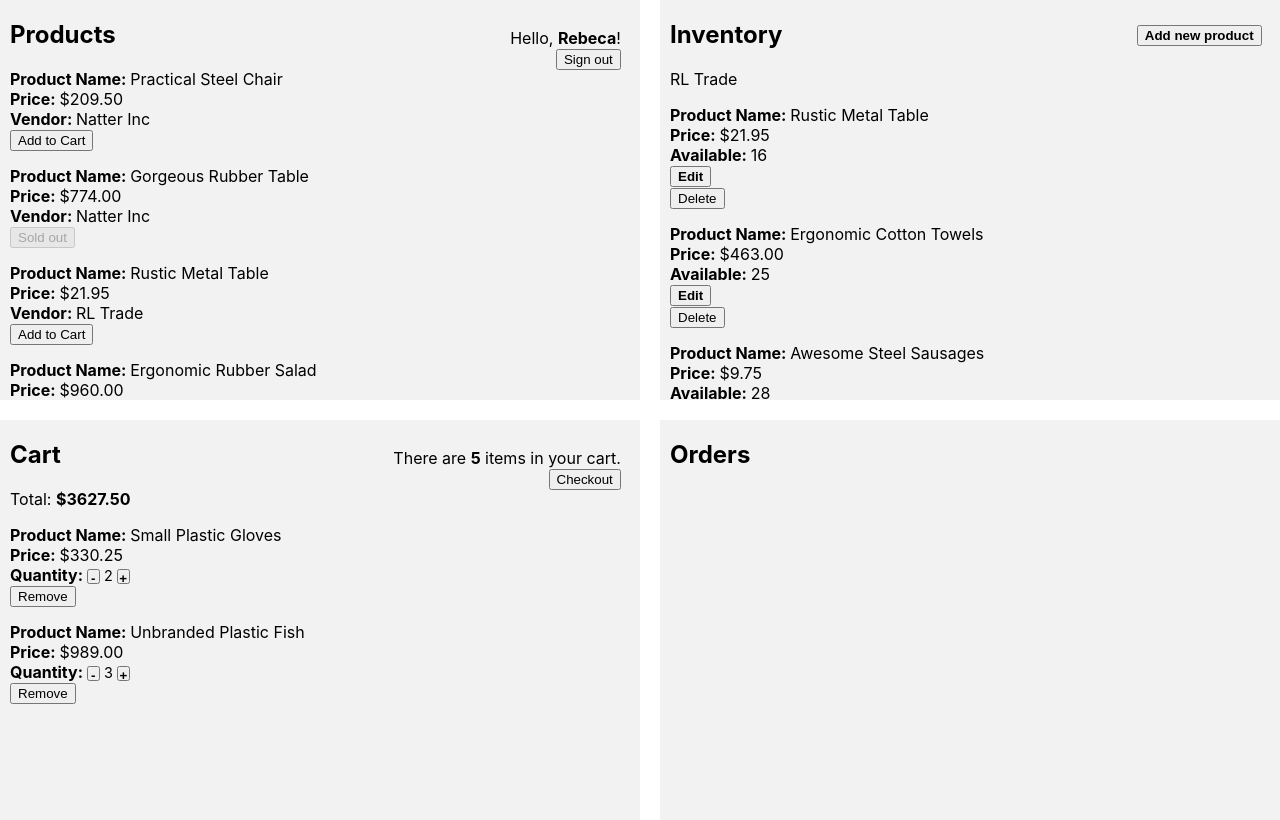
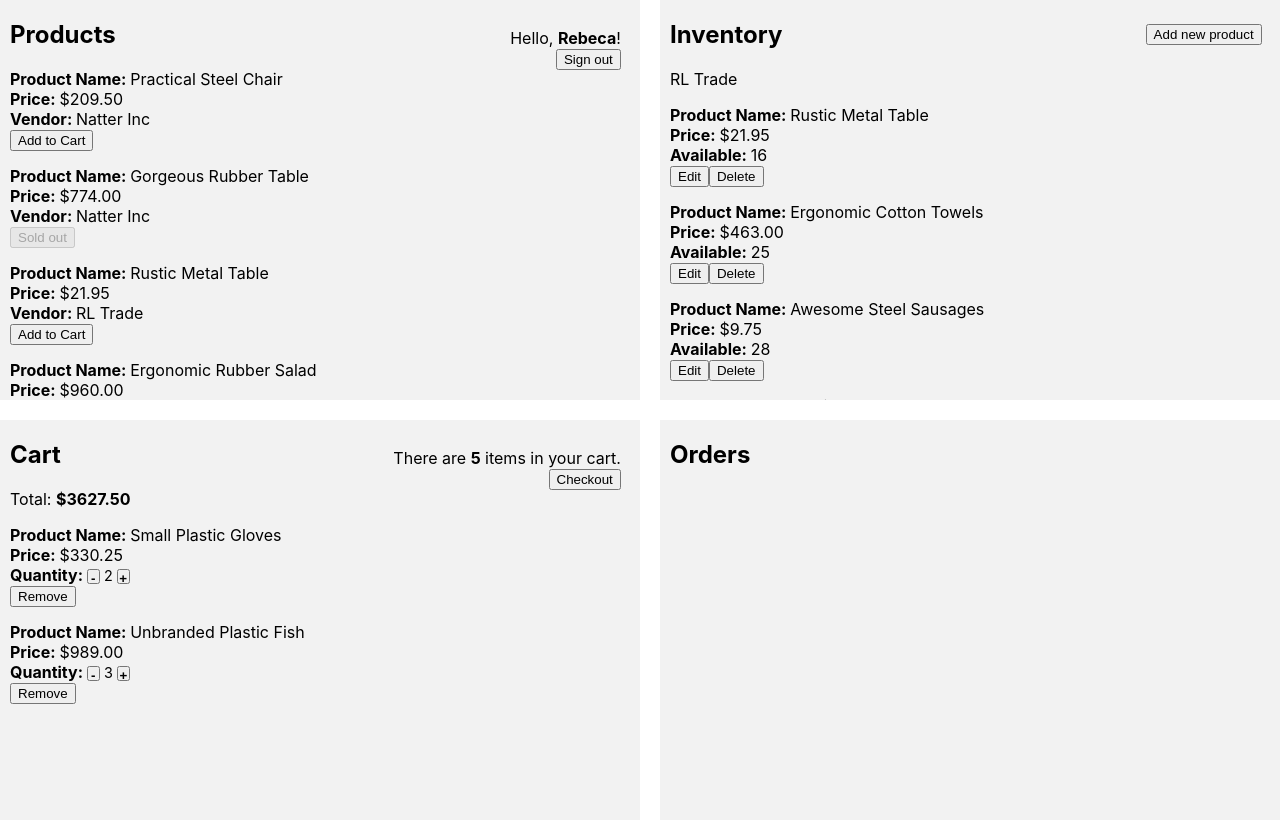
Before and after one commit to KeelerBe/redux-cart, a React (Create React App) app: page / in a window 1280 px wide. Built offline with nearby package versions, Linux system fonts and the light colour scheme.

Commit message:
Fix css for modal buttons

```diff
--- a/src/components/ModalButton.js
+++ b/src/components/ModalButton.js
@@ -3,7 +3,7 @@ import PropTypes from 'prop-types'
 
 const ModalButton = ({ id, label, onClick }) => (
 	<button id={id} onClick={onClick}>
-		<b>{label}</b>
+		{label}
 	</button>
 )
 
--- a/src/components/ModalHandler.js
+++ b/src/components/ModalHandler.js
@@ -13,9 +13,9 @@ class ModalHandler extends React.Component {
 
 	render() {
 		return (
-			<section id="modal">
+			<div id="modal">
 				<ModalButton
-					id={this.props.id}
+					id={this.props.id || ''}
 					label={this.props.label}
 					onClick={this.openModal}
 				/>
@@ -31,7 +31,7 @@ class ModalHandler extends React.Component {
 						</ProductFormContainer>
 					</Modal>
 				)}
-			</section>
+			</div>
 		)
 	}
 }
--- a/src/components/ProductItem.js
+++ b/src/components/ProductItem.js
@@ -8,11 +8,7 @@ const ProductItem = ({ product, actions }) => (
 		{actions.map(
 			(action) =>
 				action.label === 'Edit' ? (
-					<ModalHandler
-						key={action.label}
-						id="edit-product"
-						label={action.label}
-					/>
+					<ModalHandler key={action.label} label={action.label} />
 				) : (
 					<button
 						key={action.label}
--- a/src/containers/App.css
+++ b/src/containers/App.css
@@ -35,11 +35,15 @@
 	margin-bottom: 0;
 }
 
-#products-list > #modal {
+#products-list > #modal > #add-new-product {
 	position: absolute;
 	top: 6%;
 	right: 6%;
 	text-align: right;
+}
+
+#modal {
+	display: inline;
 }
 
 #product-form > div > form > div > input {
```
Also changed, not shown: src/components/AddNewProductButton.js (deleted, +0 -14 lines), src/components/EditProductButton.js (deleted, +0 -14 lines).
